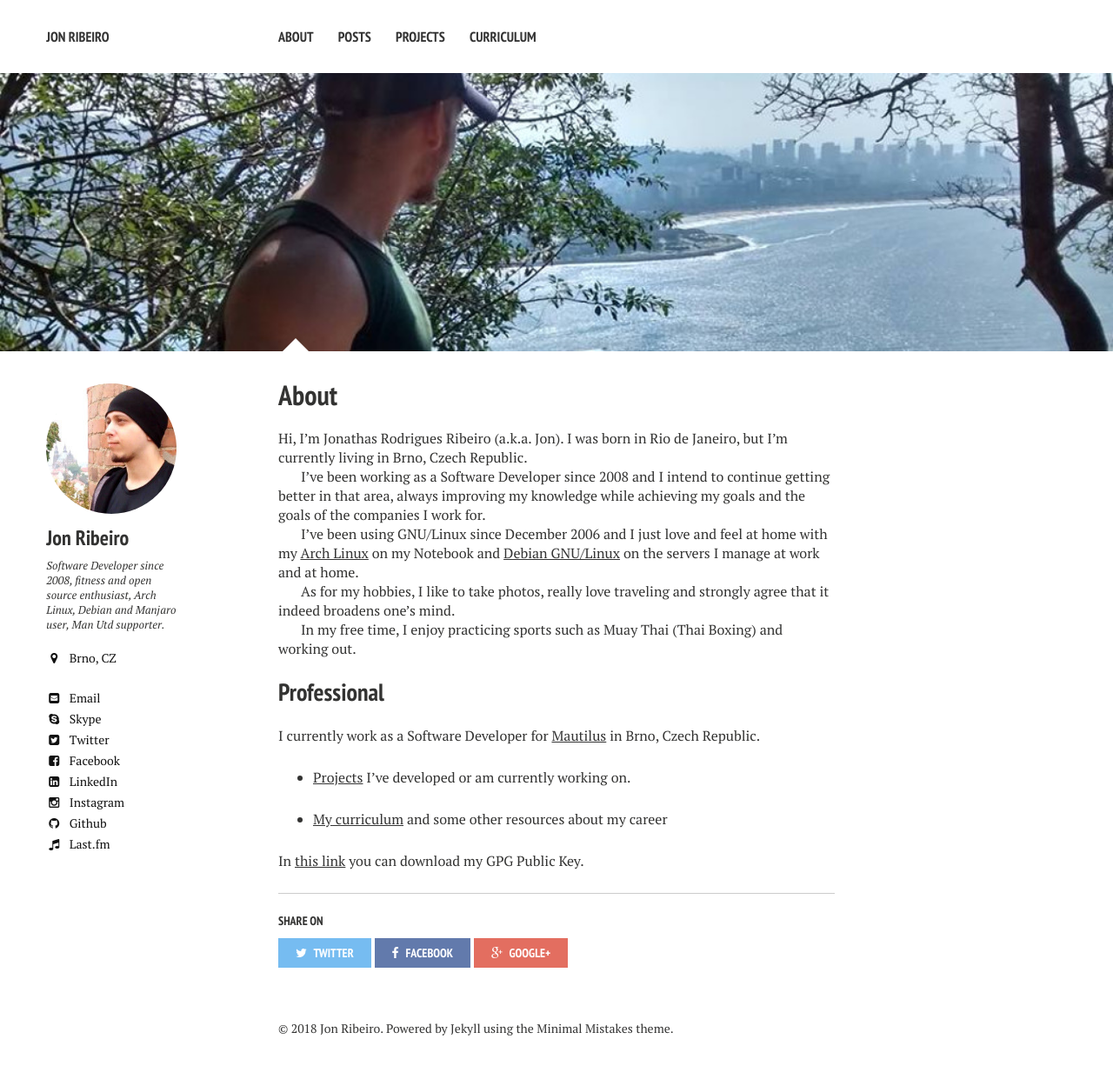
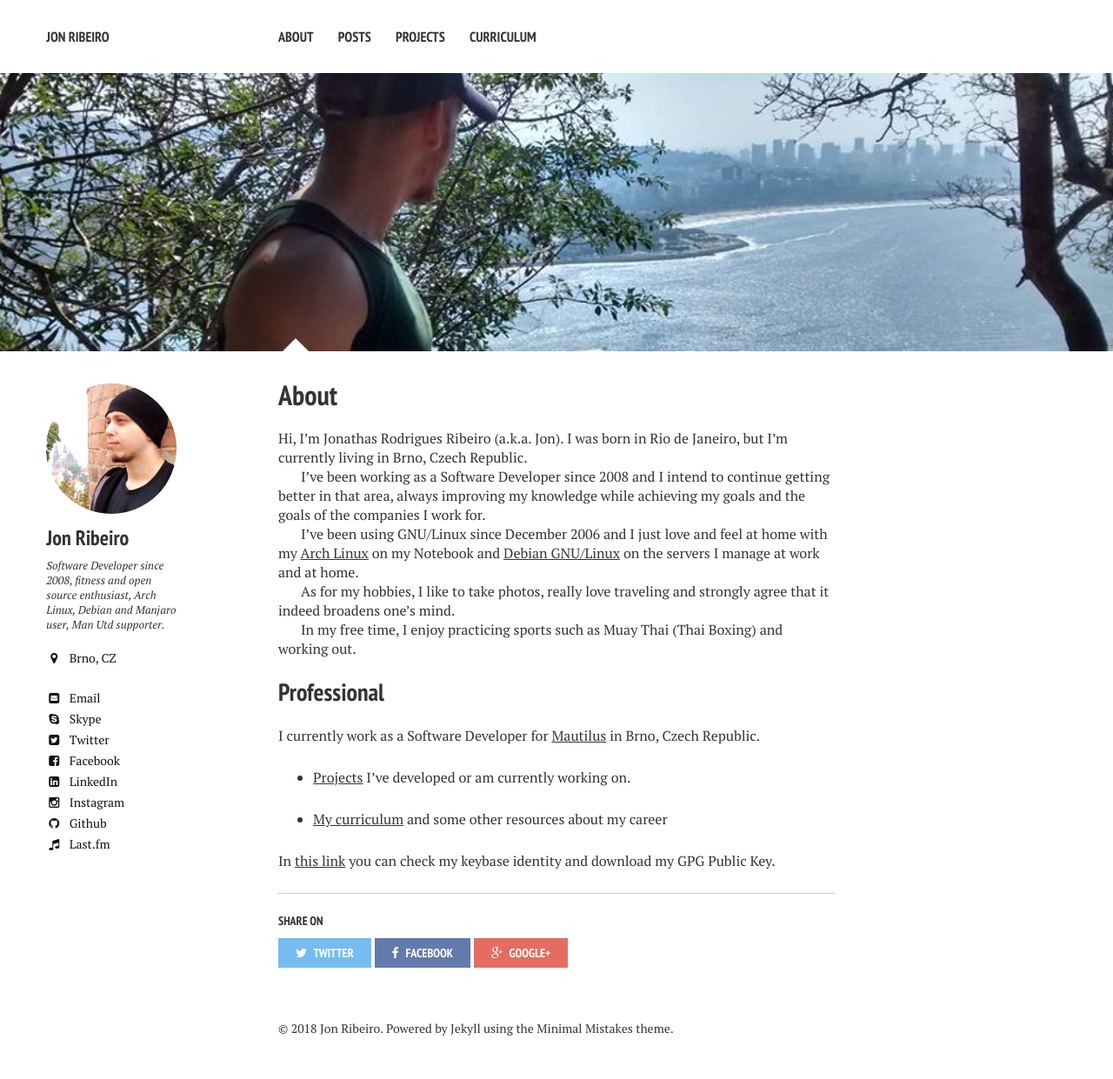
Before and after one commit to jonathas/jonathas.github.io, a Jekyll site: the page built from about/index.md, in a window 1280 px wide. Shown: the whole page at 87% size. Built offline with Jekyll 4.4.1, drawn with Linux system fonts in a browser that asks for light colours; nearby versions of some CDN libraries.

Commit message:
Add keybase to the About section

```diff
--- a/about/index.md
+++ b/about/index.md
@@ -28,4 +28,4 @@ I currently work as a Software Developer for [Mautilus](http://mautilus.com) in
 
 * [My curriculum](http://jonathas.com/curriculum-vitae) and some other resources about my career
 
-In [this link](http://pgp.key-server.io/download/0x0B2EA0253B90C266) you can download my GPG Public Key.
+In [this link](https://keybase.io/jonathas) you can check my keybase identity and download my GPG Public Key.
```
